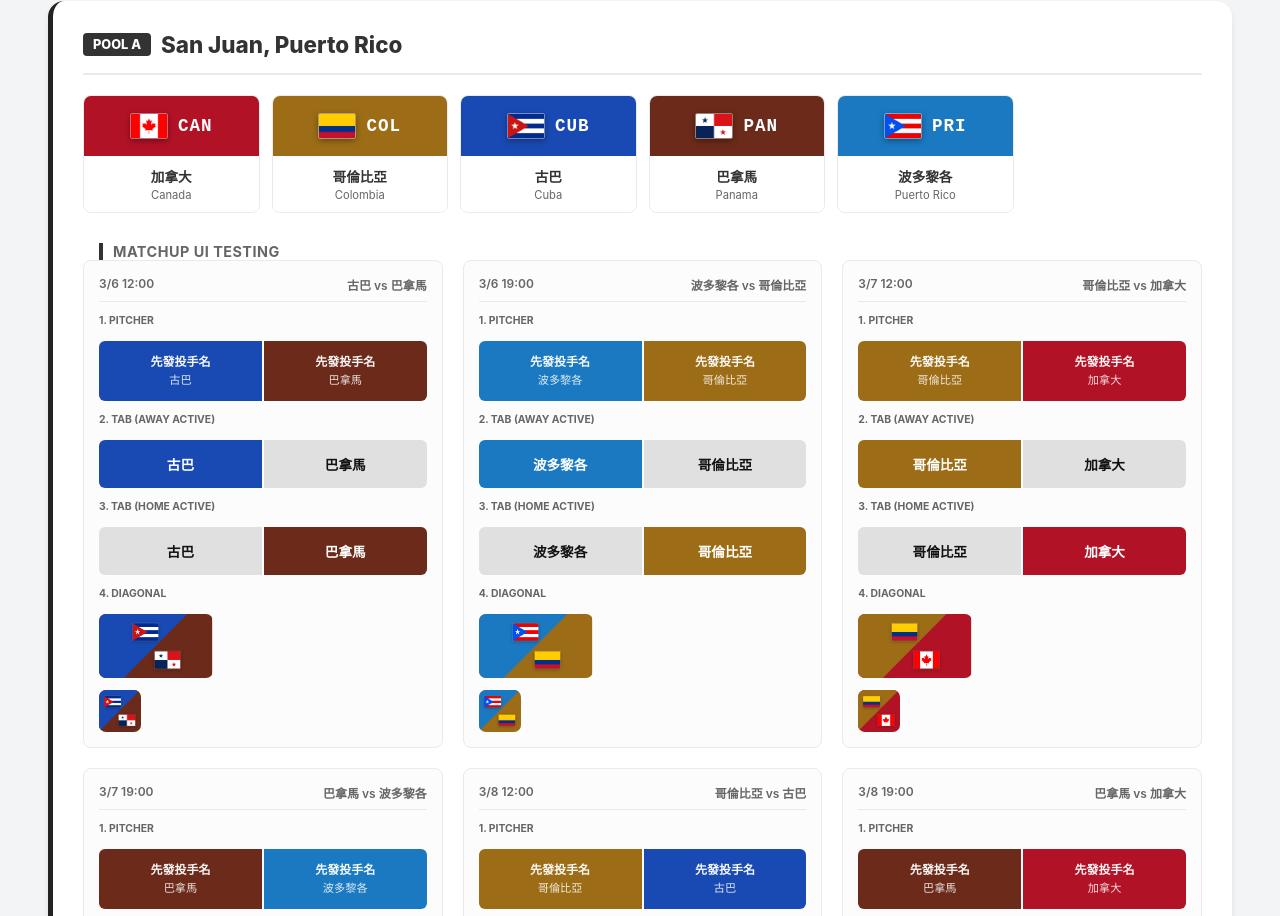
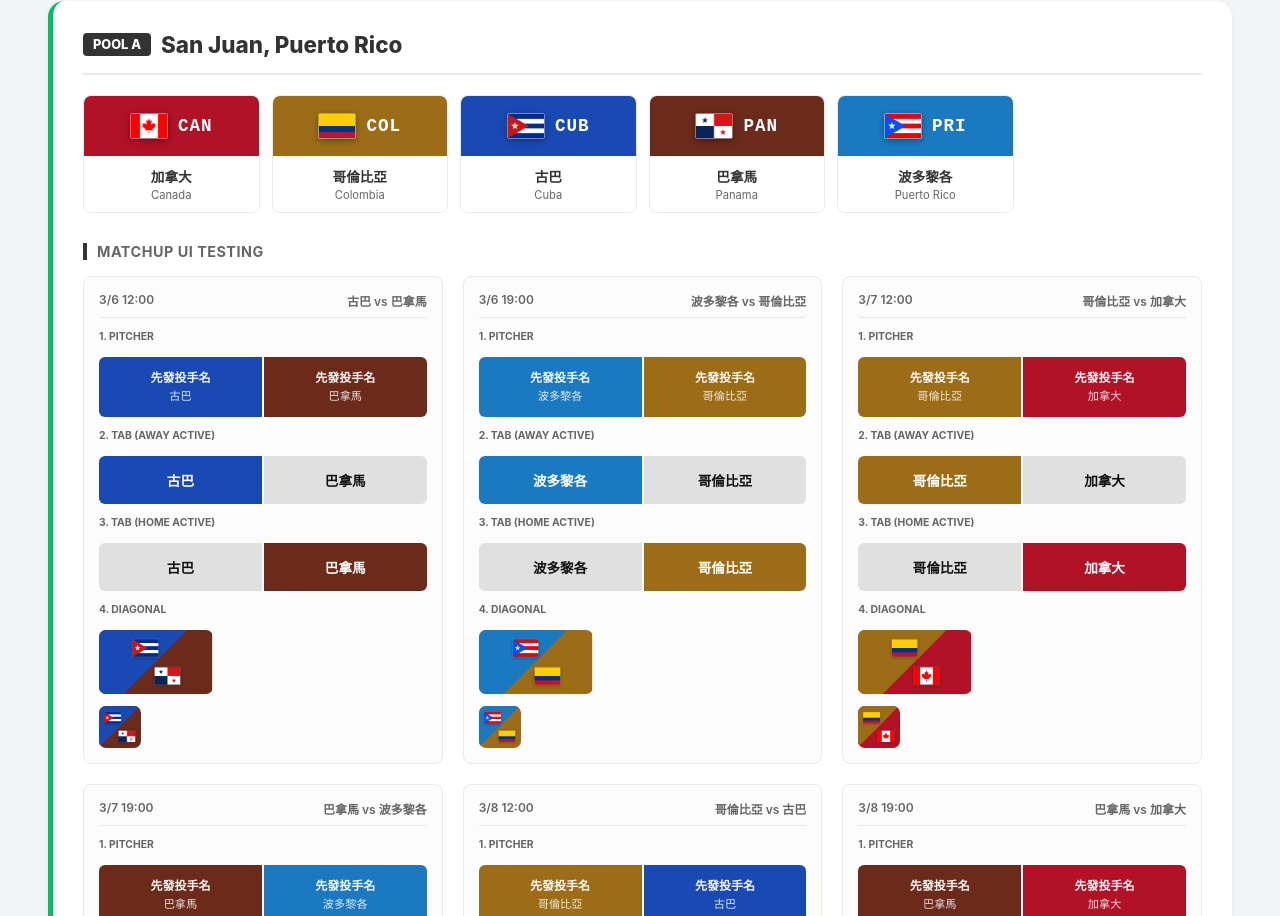
Before and after one commit to pollypocari/test, a plain HTML site: page index.html in a window 1280 px wide. Shown: the part 1924-2840 px from the top of the page. Drawn offline with Linux system fonts and the light colour scheme.

Commit message:
Update index.html

```diff
--- a/index.html
+++ b/index.html
@@ -363,7 +363,8 @@
         font-size: 0.9rem;
         font-weight: 700;
         color: var(--text-muted);
-        margin: 0 16px;
+        margin-top: 16px;
+        margin-bottom: 16px;
         text-transform: uppercase;
         letter-spacing: 0.5px;
         border-left: 4px solid #333;
@@ -1019,10 +1020,10 @@
       };
 
       const POOL_META = {
-        A: { city: "San Juan, Puerto Rico", color: "#222" },
-        B: { city: "Houston, USA", color: "#222" },
-        C: { city: "Tokyo, Japan", color: "#222" },
-        D: { city: "Miami, USA", color: "#222" },
+        A: { city: "San Juan, Puerto Rico", color: "#00be64" },
+        B: { city: "Houston, USA", color: "#ffc300" },
+        C: { city: "Tokyo, Japan", color: "#e60050" },
+        D: { city: "Miami, USA", color: "#00d2dc" },
       };
 
       const SCHEDULE = {
```
